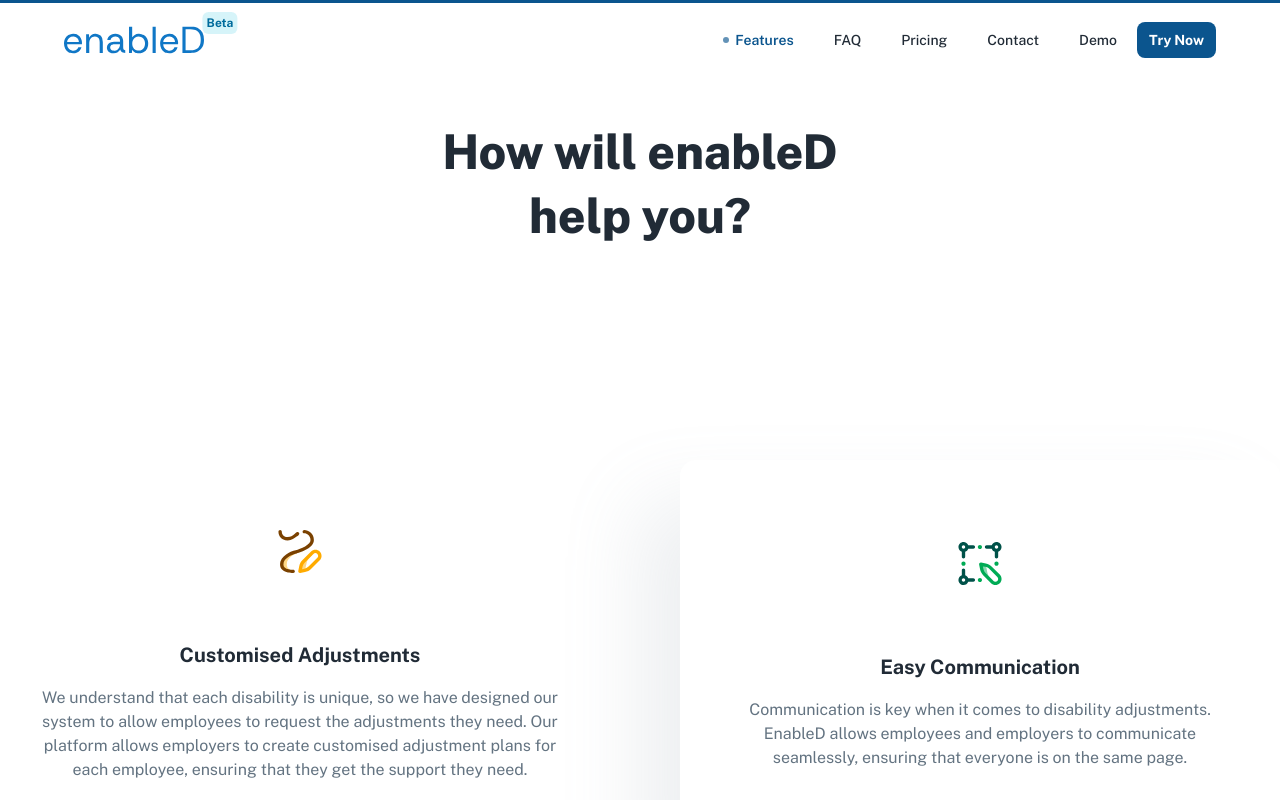
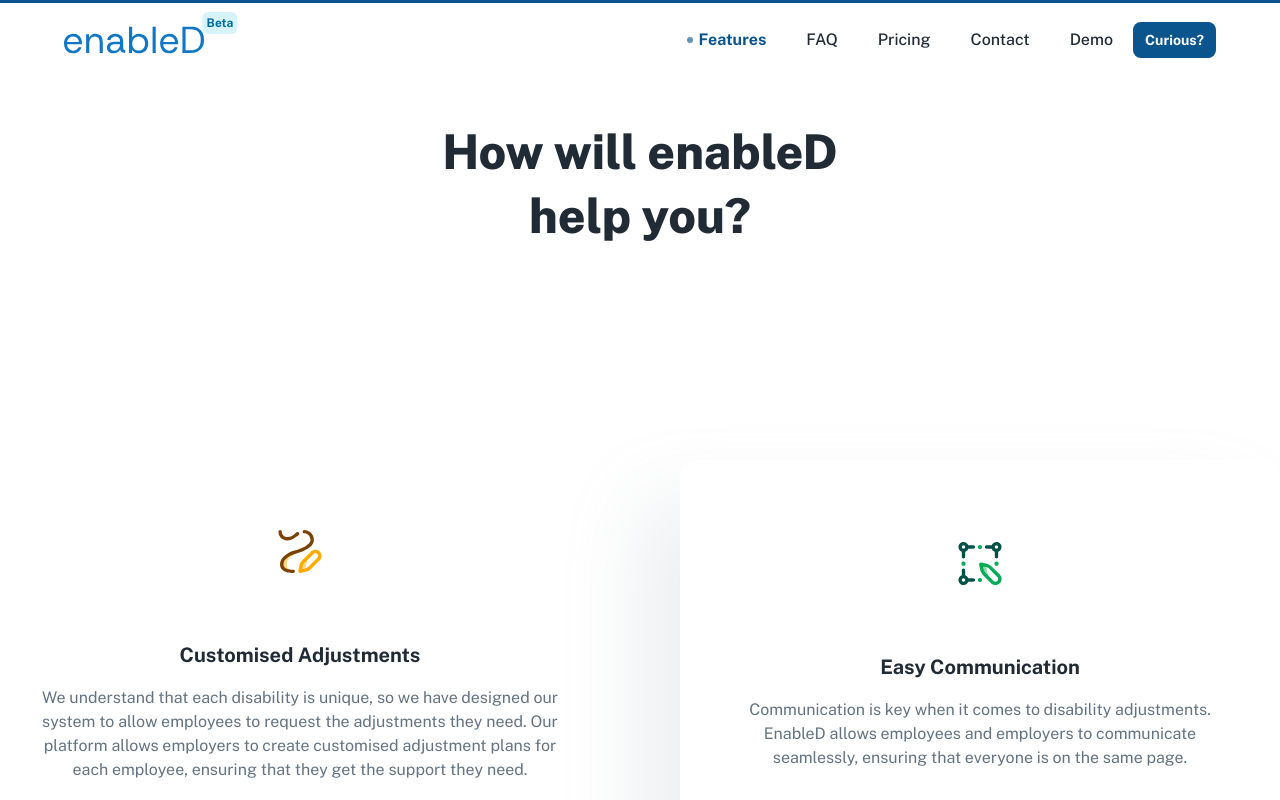
Before and after one commit to dboland77/enabled-website, a Next.js app: page / in a window 1280 px wide. Shown: the top 800 px of the page. Built offline with nearby package versions, Linux system fonts and the light colour scheme.

Commit message:
increased font size and spacing on navbar and theme body2

```diff
--- a/src/components/nav-section/mini/nav-item.tsx
+++ b/src/components/nav-section/mini/nav-item.tsx
@@ -141,7 +141,7 @@
 
   const baseStyles = {
     item: {
-      borderRadius: 6,
+      borderRadius: 12,
       color: theme.palette.text.secondary,
     },
     icon: {
--- a/src/layouts/main/header.tsx
+++ b/src/layouts/main/header.tsx
@@ -1,5 +1,4 @@
 import Box from '@mui/material/Box';
-// import Link from '@mui/material/Link';
 import Stack from '@mui/material/Stack';
 import AppBar from '@mui/material/AppBar';
 import Button from '@mui/material/Button';
@@ -7,8 +6,12 @@
 import { useTheme } from '@mui/material/styles';
 import Container from '@mui/material/Container';
 import Badge, { badgeClasses } from '@mui/material/Badge';
+import Link, { LinkProps } from '@mui/material/Link';
 
-// import { paths } from 'src/routes/paths';
+
+import { paths } from 'src/routes/paths';
+import { RouterLink } from 'src/routes/components';
+
 
 import { useOffSetTop } from 'src/hooks/use-off-set-top';
 import { useResponsive } from 'src/hooks/use-responsive';
@@ -23,6 +26,7 @@
 import { HEADER } from '../config-layout';
 import { navConfig } from './config-navigation';
 import HeaderShadow from '../common/header-shadow';
+
 // import SettingsButton from '../common/settings-button';
 
 export default function Header() {
@@ -76,7 +80,11 @@
           {mdUp && <NavDesktop data={navConfig} />}
 
           <Stack alignItems="center" direction={{ xs: 'row', md: 'row-reverse' }}>
-            <Button variant="contained">Try Now</Button>
+            <Button variant="contained">
+            <Link component={RouterLink} href={paths.contact} color="inherit" underline="none">
+                Curious?
+      </Link>
+              </Button>
 
             {/* <SettingsButton
               sx={{
--- a/src/layouts/main/nav/desktop/index.tsx
+++ b/src/layouts/main/nav/desktop/index.tsx
@@ -3,7 +3,6 @@
 import NavList from './nav-list';
 import { NavProps } from '../types';
 
-// ----------------------------------------------------------------------
 
 export default function NavDesktop({ data }: NavProps) {
   return (
--- a/src/layouts/main/nav/desktop/nav-item.tsx
+++ b/src/layouts/main/nav/desktop/nav-item.tsx
@@ -85,15 +85,17 @@
         duration: theme.transitions.duration.shorter,
       }),
       '&:hover': {
-        opacity: 0.64,
+        // opacity: 0.64,
         backgroundColor: 'transparent',
-        '&:before': {
-          ...dotStyles,
-        },
+        color: theme.palette.primary.main,
+        fontWeight: theme.typography.fontWeightSemiBold,
+        // '&:before': {
+        //   ...dotStyles,
+        // },
       },
       ...(active && {
         color: theme.palette.primary.main,
-        fontWeight: theme.typography.fontWeightSemiBold,
+        fontWeight: theme.typography.fontWeightBold,
         '&:before': {
           ...dotStyles,
         },
--- a/src/theme/typography.ts
+++ b/src/theme/typography.ts
@@ -108,8 +108,8 @@
     fontSize: pxToRem(16),
   },
   body2: {
-    lineHeight: 22 / 14,
-    fontSize: pxToRem(14),
+    lineHeight: 22 / 16,
+    fontSize: pxToRem(16),
   },
   caption: {
     lineHeight: 1.5,
```
